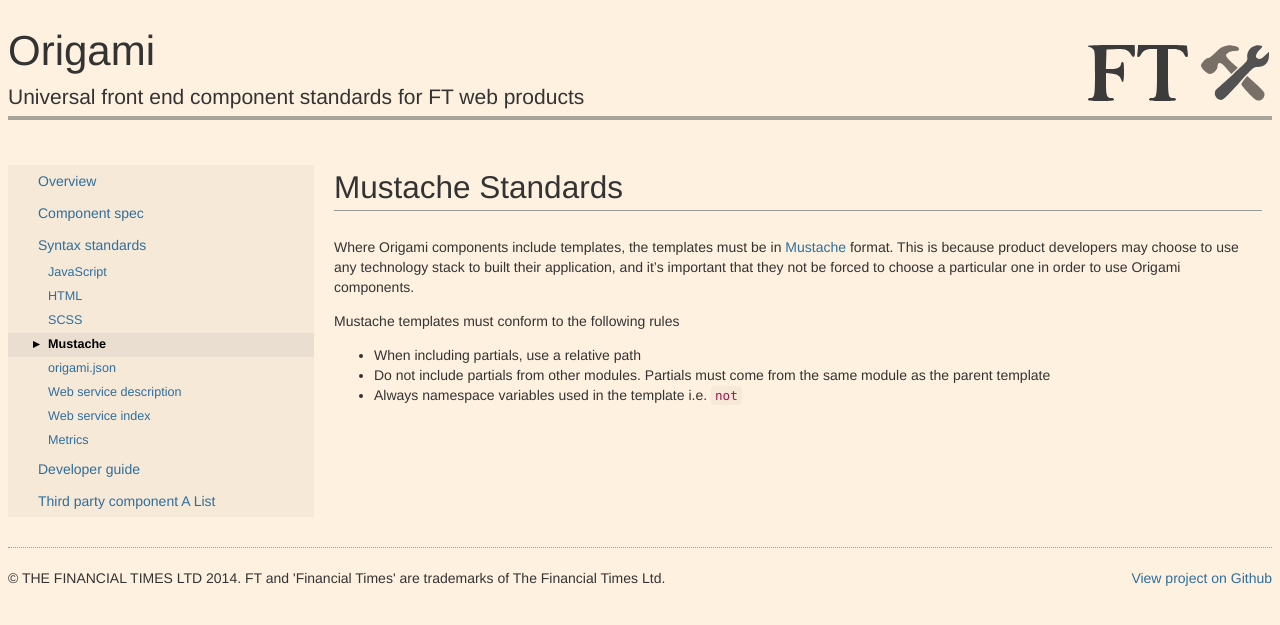
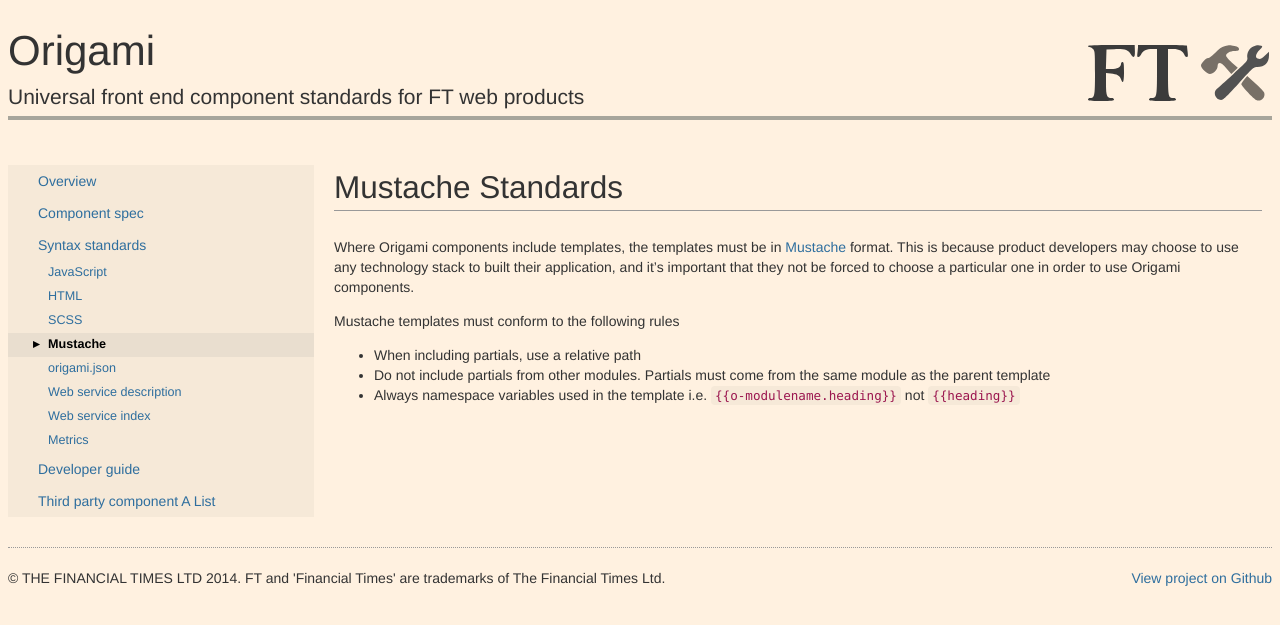
Before and after one commit to Financial-Times/ft-origami, a Jekyll site: the page built from docs/syntax/mustache.md, in a window 1280 px wide. Shown: the top 625 px of the page. Built offline with Jekyll 4.4.1, drawn with Linux system fonts in a browser that asks for light colours.

Commit message:
Fix Markdown/jekyll syntax

```diff
--- a/docs/syntax/mustache.md
+++ b/docs/syntax/mustache.md
@@ -13,4 +13,4 @@ Mustache templates must conform to the following rules
 
 * When including partials, use a relative path
 * Do not include partials from other modules.  Partials must come from the same module as the parent template
-* Always namespace variables used in the template i.e. `{{o-modulename.heading}}` not `{{heading}}`
+* Always namespace variables used in the template i.e. <code>&#123;{o-modulename.heading}&#125;</code> not <code>&#123;{heading}&#125;</code>
```
